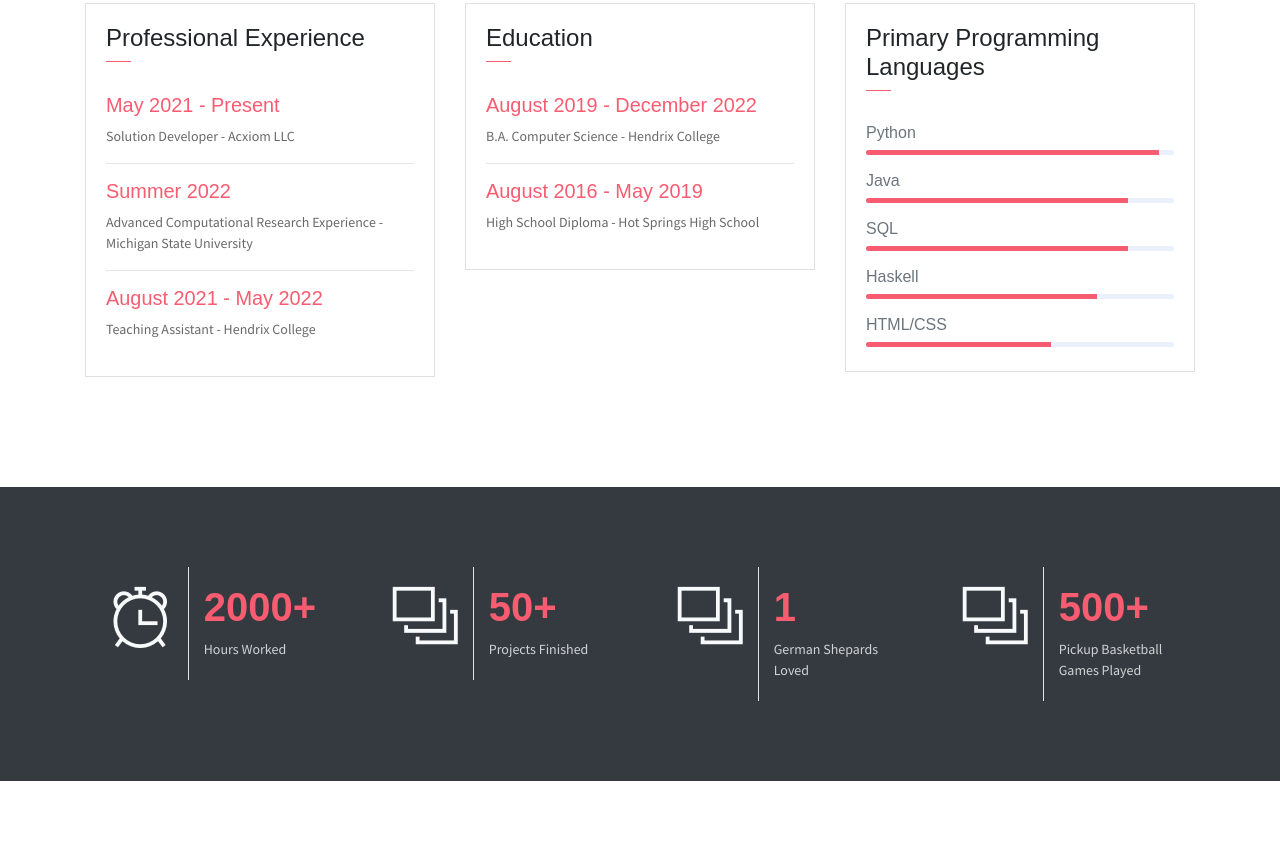
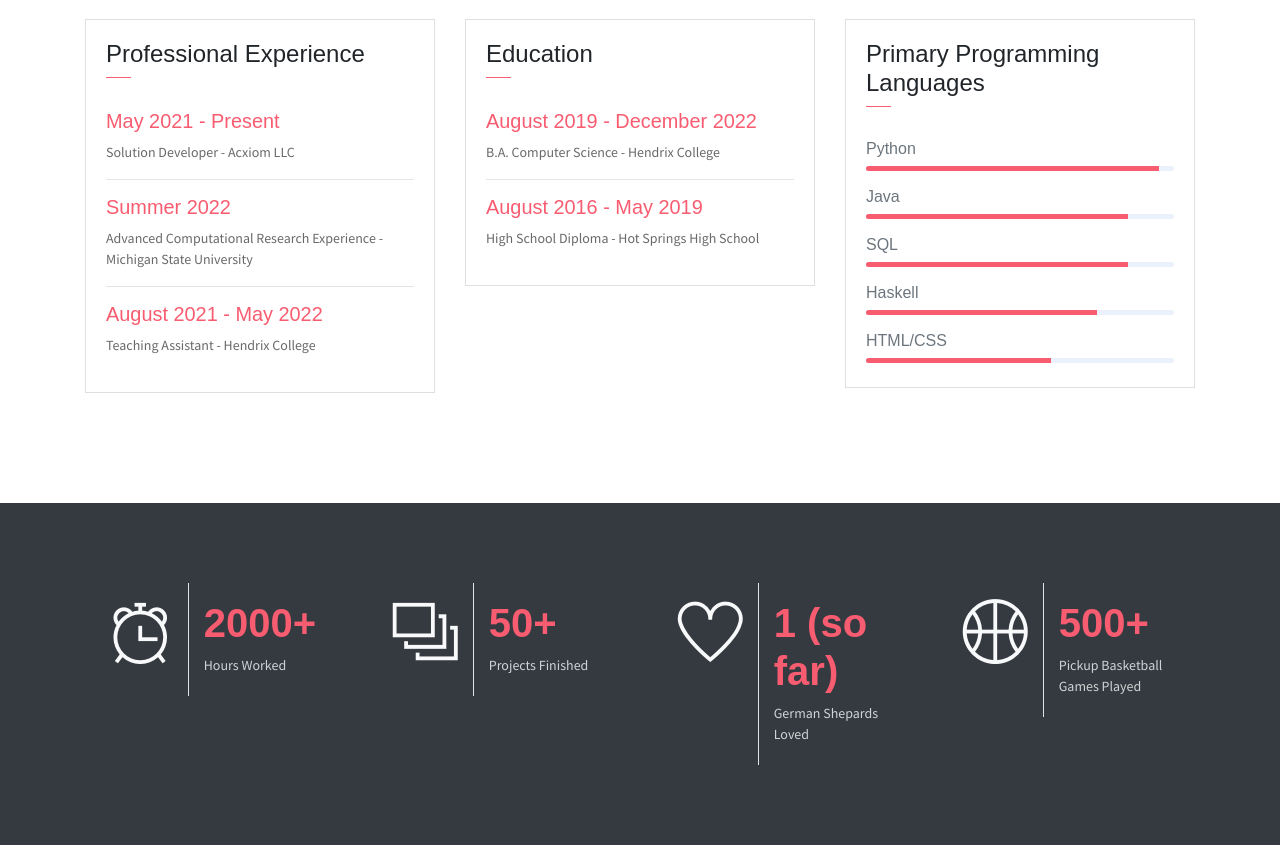
Before and after one commit to garrettcollier/garrettcollier.github.io, a website: page index.html in a window 1280 px wide. Shown: the part 1546-2404 px from the top of the page. Drawn offline with Linux system fonts and the light colour scheme; some packages are replaced by stand-ins of ours.

Commit message:
Update images and text layout

```diff
--- a/index.html
+++ b/index.html
@@ -66,9 +66,11 @@
                 <h5 class="mb-3">A Software Developer/Engineer from Arkansas</h5>
                 <p class="mt-20">I am a rising senior at Hendrix College in Conway, Arkansas, who values family, our Lord and savior, sports, mainly the Arkansas Razorbacks, and making other people's lives easier through technology.
                     I have experience in Software Development and Database Design through my time at Michigan State Univeristy and Hendrix College as well as my current internship at Acxiom LLC.
-                    I am looking to use my skills in the healthcare and/or technical industry in a setting where I have the freedom to be creative.
+                </p>
+                <p class="mt-20">I am looking to use my skills in the healthcare and/or technical industry in a setting where I have the freedom to be creative.
                     My future career path will be centered around getting more people access to the skills I have.
-                    I am looking to make a difference in the more technical fields of software development and engineering before eventually shifting my efforts into politics and public administration.</p>
+                    I am looking to make a difference in the more technical fields of software development and engineering before eventually shifting my efforts into politics and public administration.
+                </p>
                 <a href="assets/docs/Resume.pdf" download="Garrett_Collier_Resume">
                     <button class="btn btn-outline-danger"><i class="icon-down-circled2"></i>Download My Resume</button>
                 </a>
@@ -221,10 +223,10 @@
                 <div class="col-md-6 col-lg-3">
                     <div class="row">
                         <div class="col-5 text-right text-light border-right py-3">
-                            <div class="m-auto"><i class="ti-layers-alt icon-xl"></i></div>
+                            <div class="m-auto"><i class="ti-heart icon-xl"></i></div>
                         </div>
                         <div class="col-7 text-left py-3">
-                            <h1 class="text-danger font-weight-bold font40">1</h1>
+                            <h1 class="text-danger font-weight-bold font40">1 (so far)</h1>
                             <p class="text-light mb-1">German Shepards Loved</p>
                         </div>
                     </div>
@@ -232,7 +234,7 @@
                 <div class="col-md-6 col-lg-3">
                     <div class="row">
                         <div class="col-5 text-right text-light border-right py-3">
-                            <div class="m-auto"><i class="ti-layers-alt icon-xl"></i></div>
+                            <div class="m-auto"><i class="ti-basketball icon-xl"></i></div>
                         </div>
                         <div class="col-7 text-left py-3">
                             <h1 class="text-danger font-weight-bold font40">500+</h1>
```
